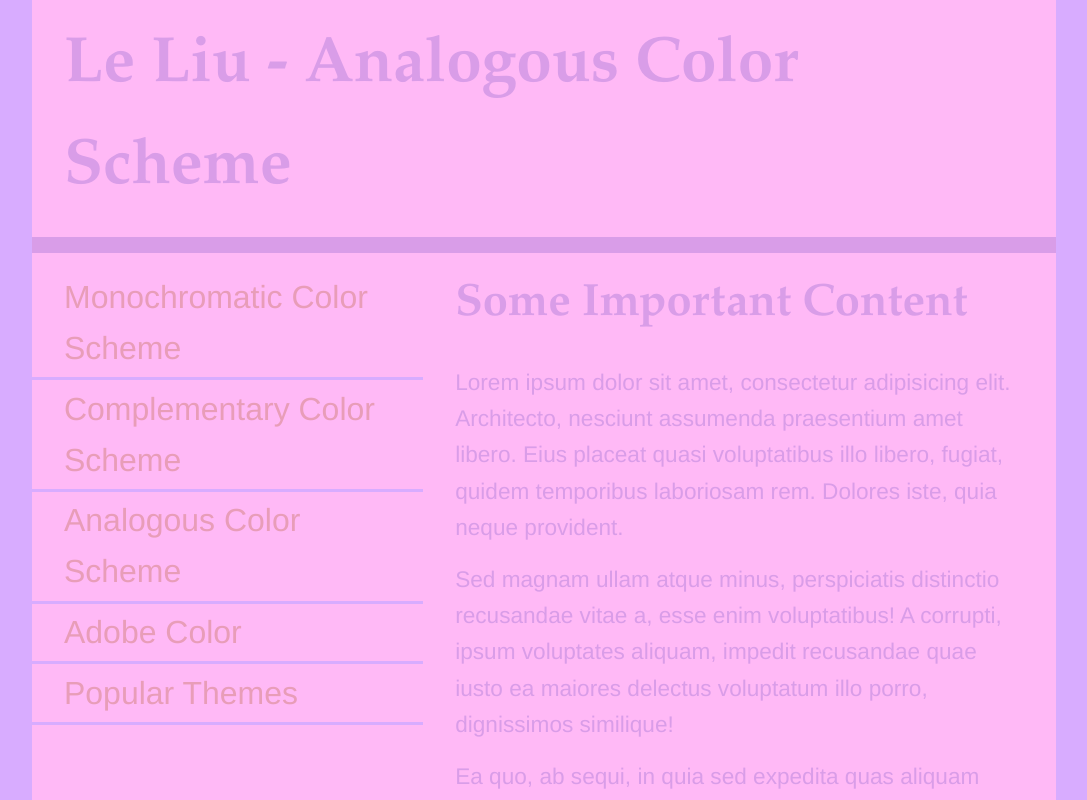
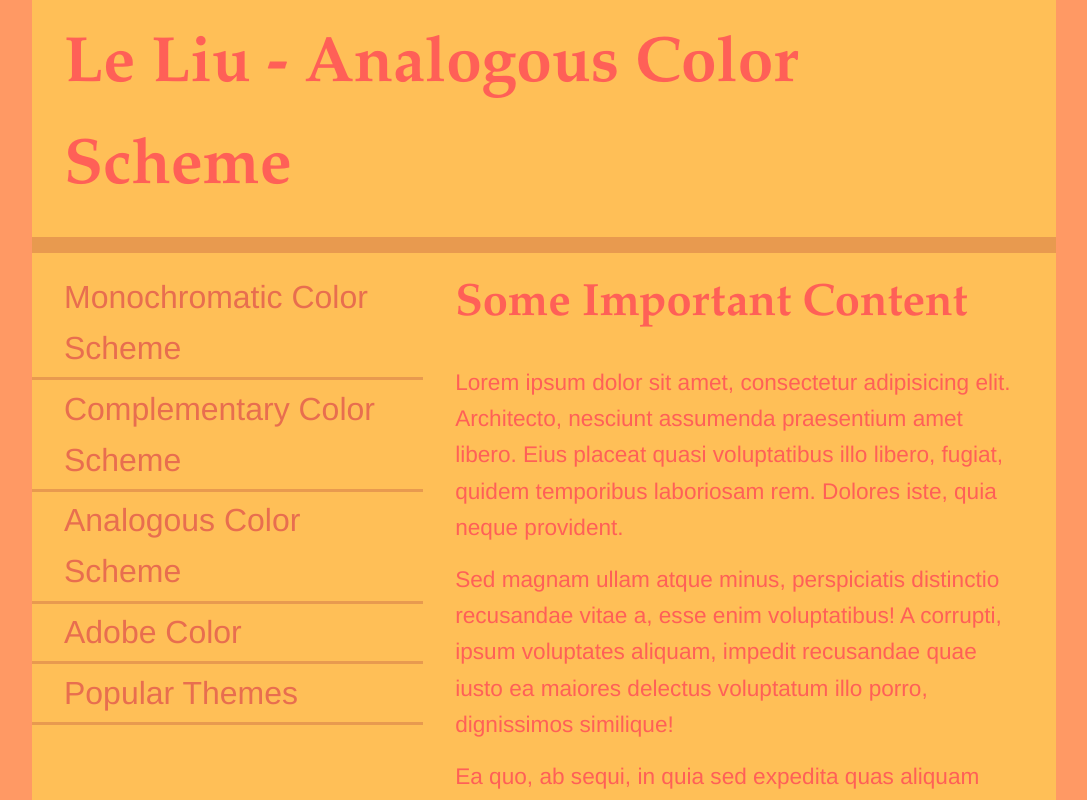
Before and after one commit to Le00414/colours, a plain HTML site: page analogous.html in a window 1280 px wide. Shown: the top 800 px of the page, without its empty margins (96-1183 px from the left). Drawn offline with Linux system fonts and the light colour scheme.

Commit message:
Revert "change colours of analogous"
This reverts commit 31e3c61e0c1c20bb6f0f5afe3f3bb26ea61f8a0f.

```diff
--- a/analogous.html
+++ b/analogous.html
@@ -24,19 +24,19 @@
             font-family: Helvetica, Arial, sans-serif;
         }
         html,body{
-            background-color: #D8ACFF;
+            background-color: #FF9964;
         }
         h1{
             font-family: Palatino, 'Palatino Linotype', 'Palatino LT STD', 'Book Antiqua', Georgia, serif;
             font-size: 3.998rem;
             padding:1rem 2rem;
-            color: #D99DE8;
+            color: #FF6057;
         }
         h2{
             font-family: Palatino, 'Palatino Linotype', 'Palatino LT STD', 'Book Antiqua', Georgia, serif;
             font-size: 2.827rem;
             padding:1rem 2rem;
-            color: #D99DE8;
+            color: #FF6057;
         }
         nav ul{
             padding:1rem 0;
@@ -48,18 +48,18 @@
         nav li>a{
             display: block;
             text-decoration: none;
-            border-bottom: 0.2rem solid #D8ACFF;
+            border-bottom: 0.2rem solid #E89A4F;
             padding: 0.2rem 2rem;
-            color: #E89DB8;
+            color: #E86E4F;
         }
         nav li>a:hover,
         nav li>a:active{
-            color: #D8ACFF;
+            color: #FF6057;
         }
         p{
             font-size: 1.414rem;
             padding:0.5rem 2rem;
-            color: #D99DE8;
+            color: #FF6057;
         }
         main p:last-child{
             padding-bottom: 4rem;
@@ -68,11 +68,11 @@
             width: 80%;
             max-width: 1200px;
             margin: 0 auto;
-            background-color: #FFB9F6;
+            background-color: #FFBF57;
         }
         header{
             width:100%;
-            border-bottom: 1rem solid #D99DE8;
+            border-bottom: 1rem solid #E89A4F;
         }
         nav{
             float:left;
@@ -85,12 +85,12 @@
         footer{
             clear:both;
             width: 100%;
-            border-top: 0.5rem solid #D8ACFF;
+            border-top: 0.5rem solid #E89A4F;
         }
         footer p{
             font-size: 1rem;
             padding: 2rem;
-            color: #E89DB8;
+            color: #E89A4F;
         }
     </style>
 </head>
```
